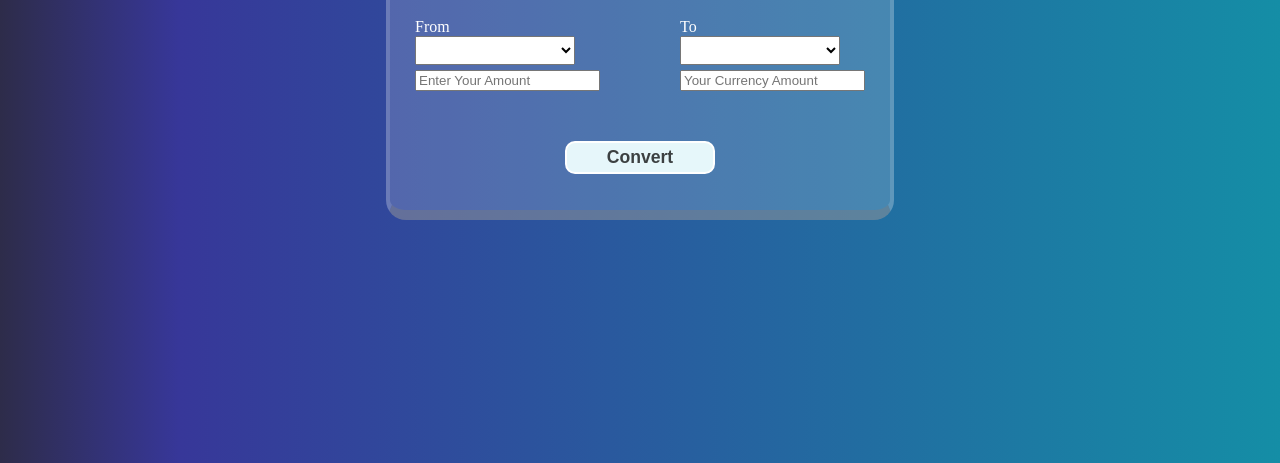
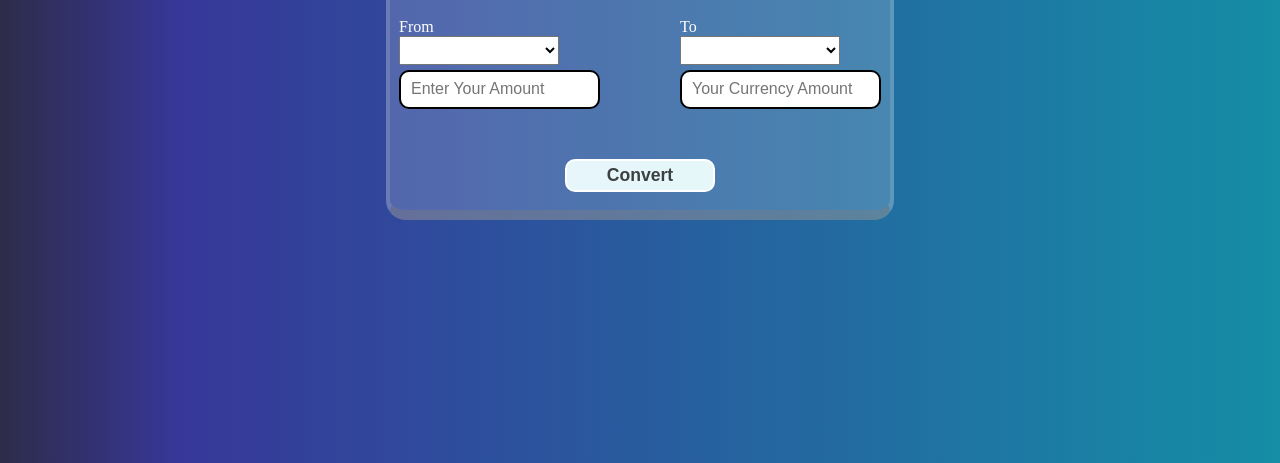
Before and after one commit to PavitharM/RealTime-Currency-Convertor, a plain HTML site: page index.html in a window 1280 px wide. Shown: the part 337-800 px from the top of the page. Drawn offline with Linux system fonts and the light colour scheme; no server answers.

Commit message:
Fix input CSS styles and uncomment code

```diff
--- a/style.css
+++ b/style.css
@@ -63,7 +63,7 @@ button{
     margin-bottom: 5px;
 }
 
-/* input{
+input{
     padding: 10px;
     border: 2px solid;
     border-radius: 10px;
@@ -72,4 +72,4 @@ button{
 
 input::placeholder{
     font-size: 1.2em;
-} */
+}
```
